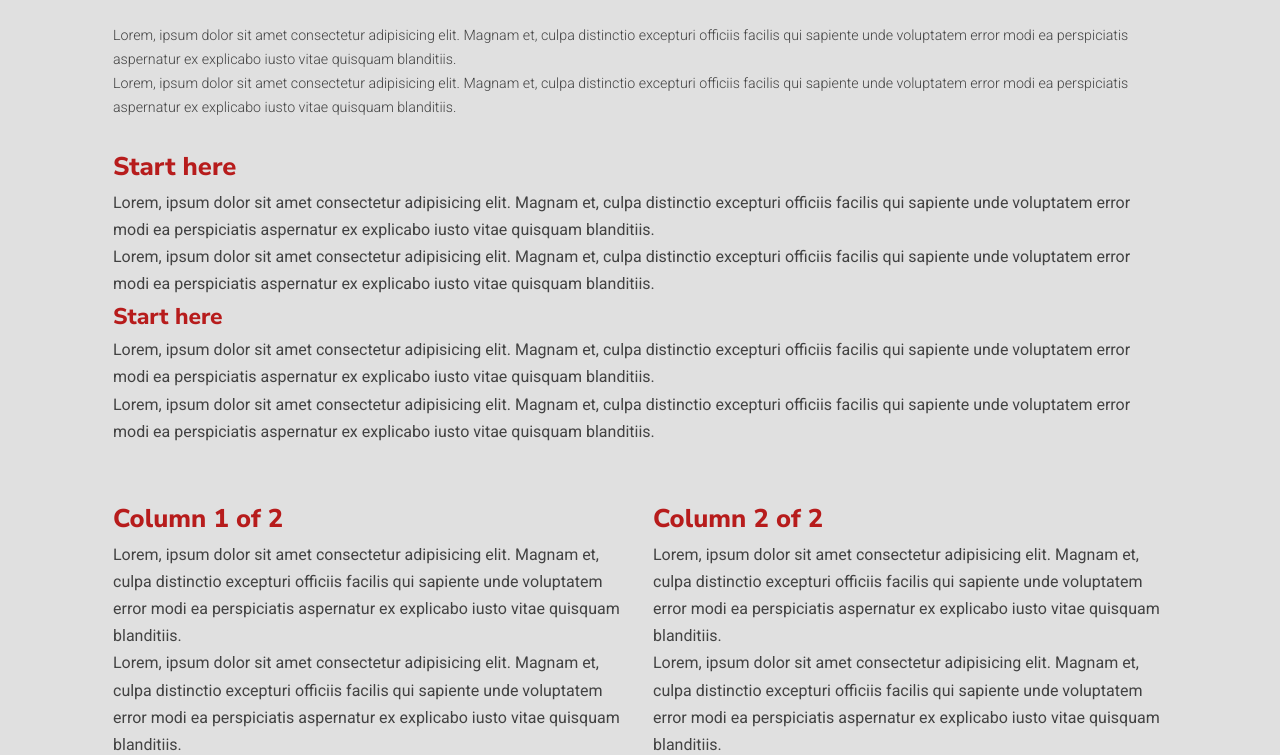
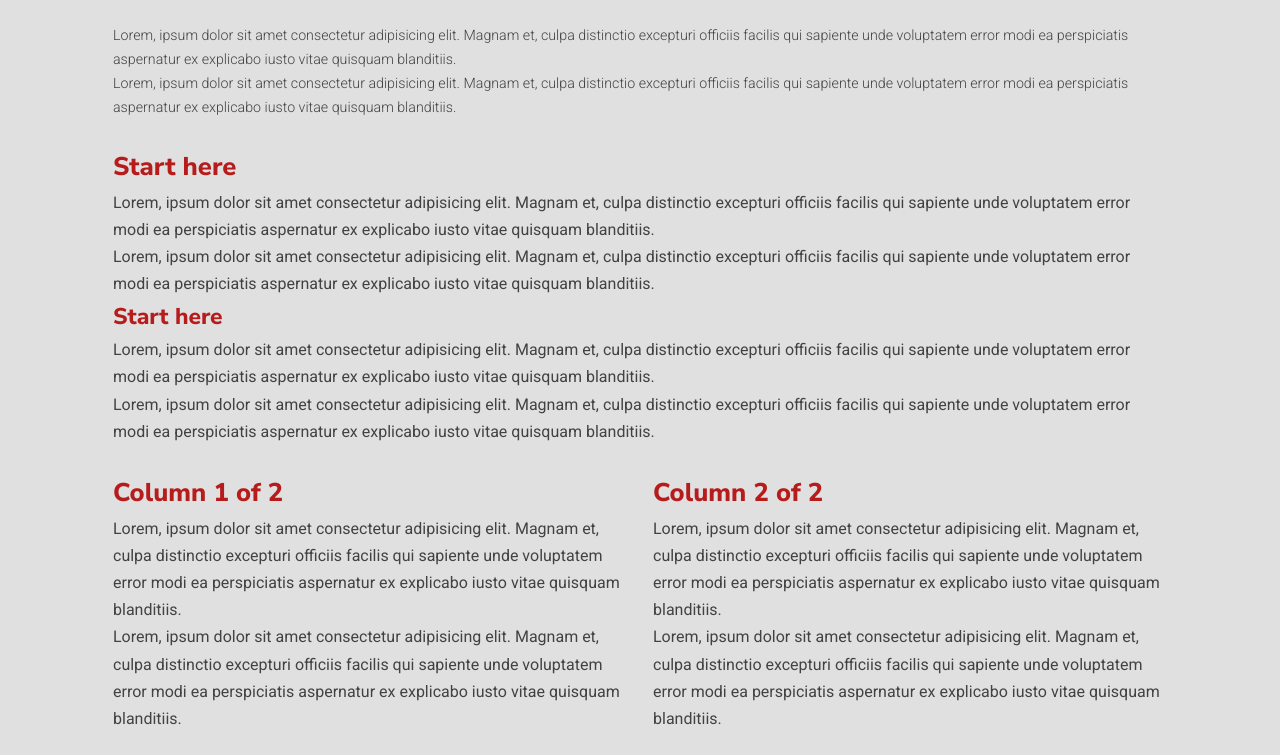
Before and after one commit to mikaelg/node-scripts-taskrunner-boilerplate, a website: page public/test.html in a window 1280 px wide. Shown: the part 1803-2558 px from the top of the page. Drawn offline with Linux system fonts and the light colour scheme.

Commit message:
update padding

```diff
--- a/public/sass/base/_grid.scss
+++ b/public/sass/base/_grid.scss
@@ -7,7 +7,7 @@
   padding: 0;
 
   &-inner {
-    padding: $ver-space $hor-space $ver-space $hor-space;
+    padding: $ver-space $hor-space;
     margin: 0 auto;
     max-width: $container-width;
 
--- a/public/test.html
+++ b/public/test.html
@@ -83,7 +83,7 @@
                     <p class="text--small">Lorem, ipsum dolor sit amet consectetur adipisicing elit. Magnam et, culpa distinctio excepturi officiis facilis qui sapiente unde voluptatem error modi ea perspiciatis aspernatur ex explicabo iusto vitae quisquam blanditiis.</p>
                     <p class="text--small">Lorem, ipsum dolor sit amet consectetur adipisicing elit. Magnam et, culpa distinctio excepturi officiis facilis qui sapiente unde voluptatem error modi ea perspiciatis aspernatur ex explicabo iusto vitae quisquam blanditiis.</p>
                 </div>
-                <div class="container-inner">
+                <div class="container-inner container-inner--nobottom">
                     <h2>Start here</h2>
                     <p>Lorem, ipsum dolor sit amet consectetur adipisicing elit. Magnam et, culpa distinctio excepturi officiis facilis qui sapiente unde voluptatem error modi ea perspiciatis aspernatur ex explicabo iusto vitae quisquam blanditiis.</p>
                     <p>Lorem, ipsum dolor sit amet consectetur adipisicing elit. Magnam et, culpa distinctio excepturi officiis facilis qui sapiente unde voluptatem error modi ea perspiciatis aspernatur ex explicabo iusto vitae quisquam blanditiis.</p>
@@ -91,7 +91,7 @@
                     <p>Lorem, ipsum dolor sit amet consectetur adipisicing elit. Magnam et, culpa distinctio excepturi officiis facilis qui sapiente unde voluptatem error modi ea perspiciatis aspernatur ex explicabo iusto vitae quisquam blanditiis.</p>
                     <p>Lorem, ipsum dolor sit amet consectetur adipisicing elit. Magnam et, culpa distinctio excepturi officiis facilis qui sapiente unde voluptatem error modi ea perspiciatis aspernatur ex explicabo iusto vitae quisquam blanditiis.</p>
                 </div>
-                <div class="container-inner columns columns--2col">
+                <div class="container-inner columns columns--2col container-inner--nobottom">
                     <div class="column">
                         <h2>Column 1 of 2</h2>
                         <p>Lorem, ipsum dolor sit amet consectetur adipisicing elit. Magnam et, culpa distinctio excepturi officiis facilis qui sapiente unde voluptatem error modi ea perspiciatis aspernatur ex explicabo iusto vitae quisquam blanditiis.</p>
@@ -144,7 +144,7 @@
                 </div>
             </div>
             <div class="container">
-                <div class="container-inner columns columns--4col-cards">
+                <div class="container-inner columns columns--4col-cards container-inner--nobottom">
                     <div class="column">
                         <h2>Column 1 of 4</h2>
                         <p>Lorem, ipsum dolor sit amet consectetur adipisicing elit. Magnam et, culpa distinctio excepturi officiis facilis qui sapiente unde voluptatem error modi ea perspiciatis aspernatur ex explicabo iusto vitae quisquam blanditiis.</p>
@@ -166,7 +166,7 @@
                 </div>
             </div>
             <footer class="container footer">
-                <div class="container-inner  container-inner--space-around">
+                <div class="container-inner">
                         <p>Lorem, ipsum dolor sit amet consectetur <a href="#">adipisicing elit.</a>. Magnam et, culpa distinctio excepturi officiis facilis qui sapiente unde voluptatem error modi ea perspiciatis aspernatur ex explicabo iusto vitae quisquam blanditiis.</p>
                 </div>
 
```
Also changed, not shown: public/css/style.css.
